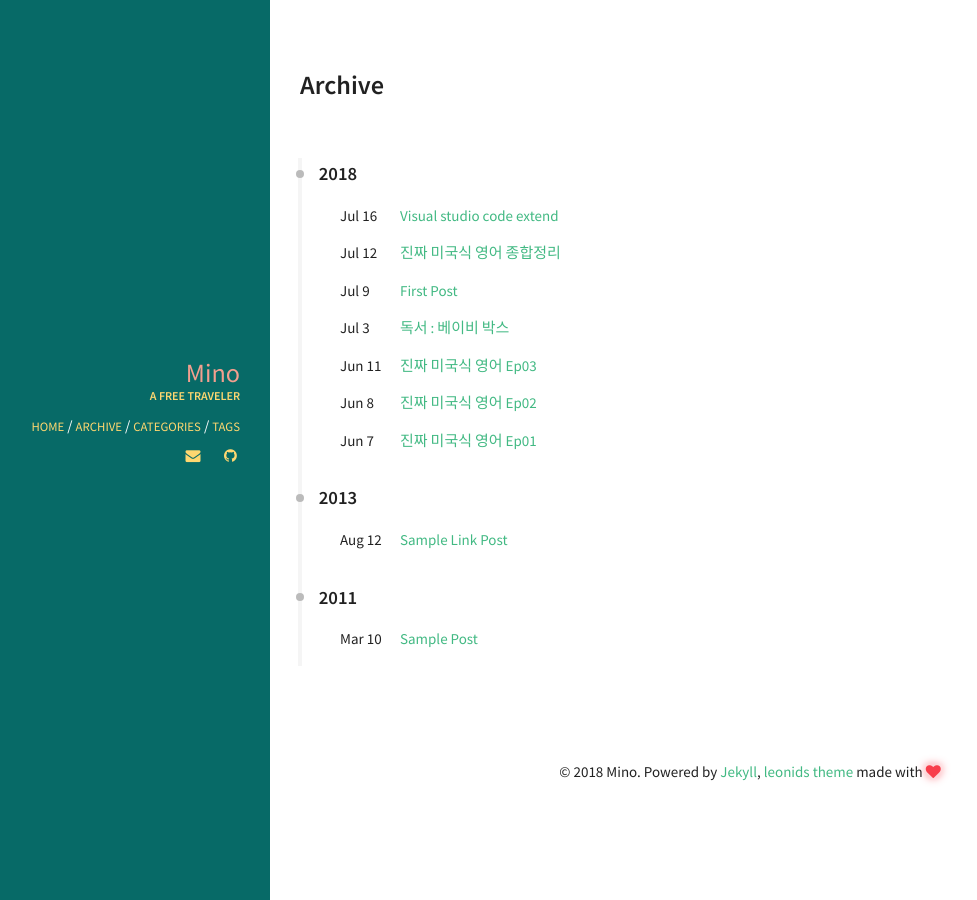
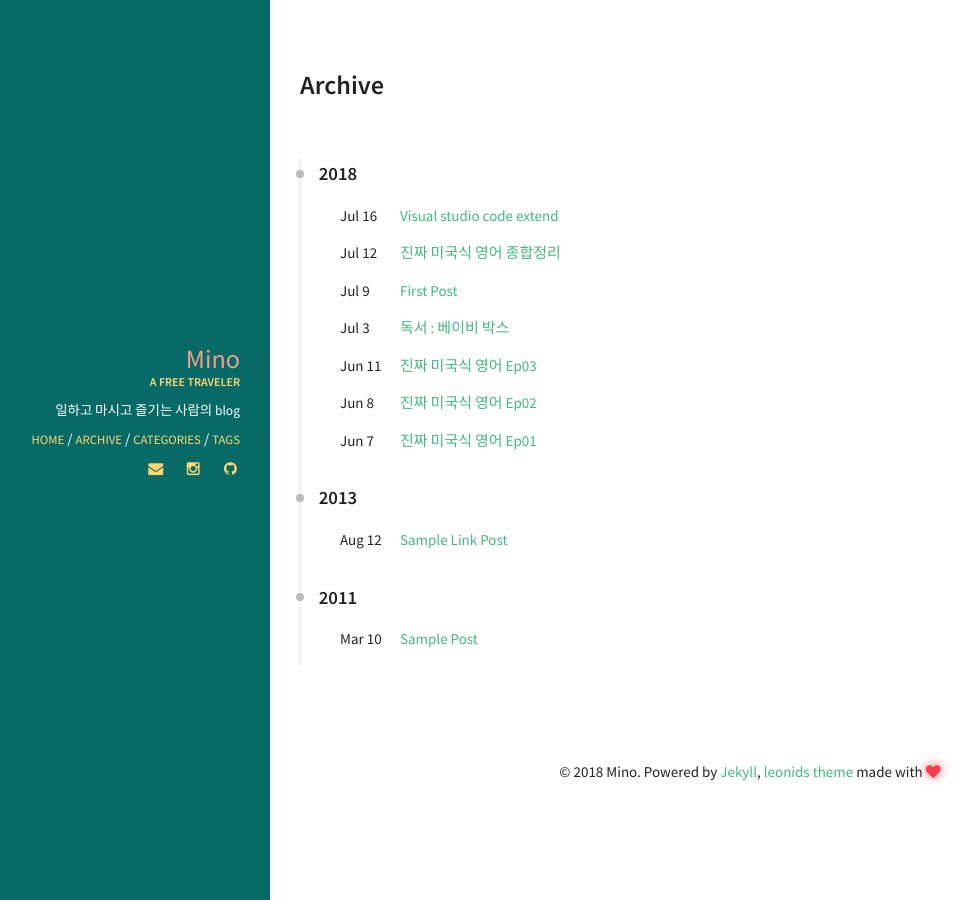
Before and after one commit to minoblog/minoblog.github.io, a Jekyll site: the page built from archive.html, in a window 1280 px wide. Shown: the whole page, without its empty margins (50-1027 px from the left). Built offline with Jekyll 4.4.1, drawn with Linux system fonts in a browser that asks for light colours.

Commit message:
Update _config.yml

```diff
--- a/_config.yml
+++ b/_config.yml
@@ -4,9 +4,9 @@
 ####################################
 #
 title: Mino's blog
-email:
+email: mhdevil12@gmail.com
 description: 아무거나 하고싶은 대로 사는 자의 Blog.
-url: # the base hostname & protocol for your site
+url: https://minoblog.github.io/
 
 
 #
@@ -36,12 +36,12 @@ owner:
   name: Mino
   avatar: leonids-logo.png
   job: "A Free Traveler"
-  bio: ""
+  bio: "일하고 마시고 즐기는 사람의 blog"
   email: mhdevil12@gmail.com
   disqus-shortname:
   twitter: #username
   facebook: #username
-  google: #username
+  google: #mhdevil12
     plus: #username
     analytics:
     verify:
@@ -54,7 +54,7 @@ owner:
   linkedin: #username
   skype: #username
   xing: #username
-  instagram: #username
+  instagram: mhdevil12
   lastfm: #username
   tumblr: #username
   pinterest: #username
```
